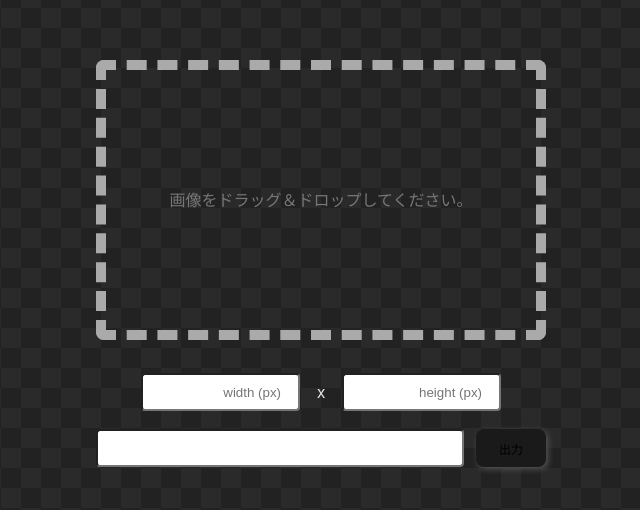
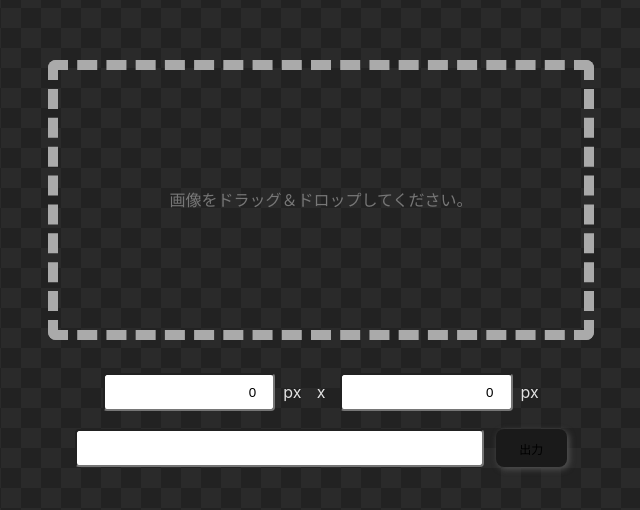
Before and after one commit to plasmo310/electron-image-resizer, a Vue app: page / in a window 1280 px wide. Shown: the part 132-642 px from the top of the page, without its empty margins (319-959 px from the left). Built offline with nearby package versions, Linux system fonts and the light colour scheme.

Commit message:
画像サイズの取得処理を追加

```diff
--- a/src/components/ImageResize.vue
+++ b/src/components/ImageResize.vue
@@ -4,7 +4,11 @@ import { defineComponent } from 'vue'
 export default defineComponent({
   data() {
     return {
-      url: '', // 画像のURL
+      // 画像サイズ
+      imageWidth: 0,
+      imageHeight: 0,
+      // 画像URL
+      imageUrl: '',
     }
   },
   computed: {},
@@ -22,8 +26,23 @@ export default defineComponent({
     },
     // プレビュー画像の設定
     onSetPreviewImage(image: File) {
-      this.url = URL.createObjectURL(image)
-      console.log(this.url)
+      // URL設定
+      this.imageUrl = URL.createObjectURL(image)
+
+      // 画像読み込んで幅を設定
+      const reader = new FileReader()
+      reader.onloadend = () => {
+        if (!reader.result || !(typeof reader.result == 'string')) {
+          return
+        }
+        let image = new Image()
+        image.src = reader.result
+        image.onload = () => {
+          this.imageHeight = image.naturalHeight
+          this.imageWidth = image.naturalWidth
+        }
+      }
+      reader.readAsDataURL(image)
     },
   },
 })
@@ -31,13 +50,15 @@ export default defineComponent({
 <template>
   <div class="container">
     <div class="container-item image-area" @dragover.prevent @drop.prevent="onDropFile">
-      <img v-if:="url" class="image-item" :src="url" />
-      <div v-if:="!url" class="image-drop-box">画像をドラッグ＆ドロップしてください。</div>
+      <img v-if:="imageUrl" class="image-item" :src="imageUrl" />
+      <div v-if:="!imageUrl" class="image-drop-box">画像をドラッグ＆ドロップしてください。</div>
     </div>
     <div class="container-item size-info-area">
-      <input class="size-input-value-item" type="number" min="0" placeholder="width (px)" />
+      <input class="size-input-value-item" type="number" min="0" placeholder="width" v-model="imageWidth" />
+      <span class="size-input-value-px">px</span>
       <div class="size-input-value-between">x</div>
-      <input class="size-input-value-item" type="number" min="0" placeholder="height (px)" />
+      <input class="size-input-value-item" type="number" min="0" placeholder="height" v-model="imageHeight" />
+      <span class="size-input-value-px">px</span>
     </div>
     <div class="container-item output-file-area">
       <input class="output-file-value" type="text" />
@@ -54,7 +75,7 @@ input {
   text-align: center;
   display: flex;
   flex-flow: column;
-  max-width: 600px;
+  max-width: 640px;
 }
 .container-item {
   margin-bottom: 24px;
@@ -90,6 +111,13 @@ input {
   margin-left: auto;
   margin-right: auto;
 }
+.size-input-value-px {
+  width: 40px;
+  display: flex;
+  justify-content: left;
+  align-items: center;
+  margin-left: 8px;
+}
 .size-input-value-between {
   width: 80px;
 }
@@ -103,7 +131,7 @@ input {
   display: flex;
   justify-content: space-between;
   align-items: center;
-  width: 100%;
+  width: 90%;
   height: 32px;
   margin-left: auto;
   margin-right: auto;
```
